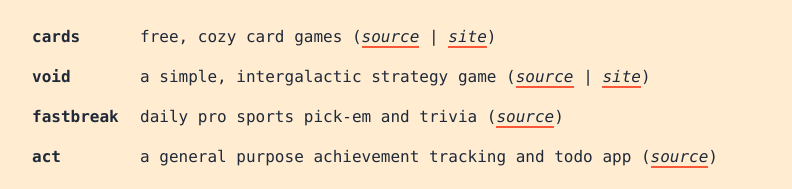
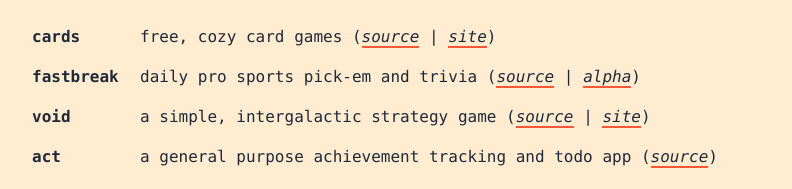
Before and after one commit to joe307bad/joebad.com, a Next.js app: page / in a window 1280 px wide. Shown: the part 385-574 px from the top of the page, without its empty margins (224-1016 px from the left). Built offline with nearby package versions, Linux system fonts and the light colour scheme; no server answers.

Commit message:
Adding alpha link for Fastbreak

```diff
--- a/src/app/page.tsx
+++ b/src/app/page.tsx
@@ -150,18 +150,19 @@ export default async function Index() {
       ],
     },
     {
+      title: "fastbreak",
+      description: "daily pro sports pick-em and trivia",
+      links: [
+        { label: "source", href: "https://github.com/joe307bad/fastbreak" },
+        { label: "alpha", href: "https://github.com/joe307bad/fastbreak/releases" },
+      ],
+    },
+    {
       title: "void",
       description: "a simple, intergalactic strategy game",
       links: [
         { label: "source", href: "https://github.com/joe307bad/end" },
         { label: "site", href: "https://void.joebad.com" },
-      ],
-    },
-    {
-      title: "fastbreak",
-      description: "daily pro sports pick-em and trivia",
-      links: [
-        { label: "source", href: "https://github.com/joe307bad/fastbreak" },
       ],
     },
     {
```
